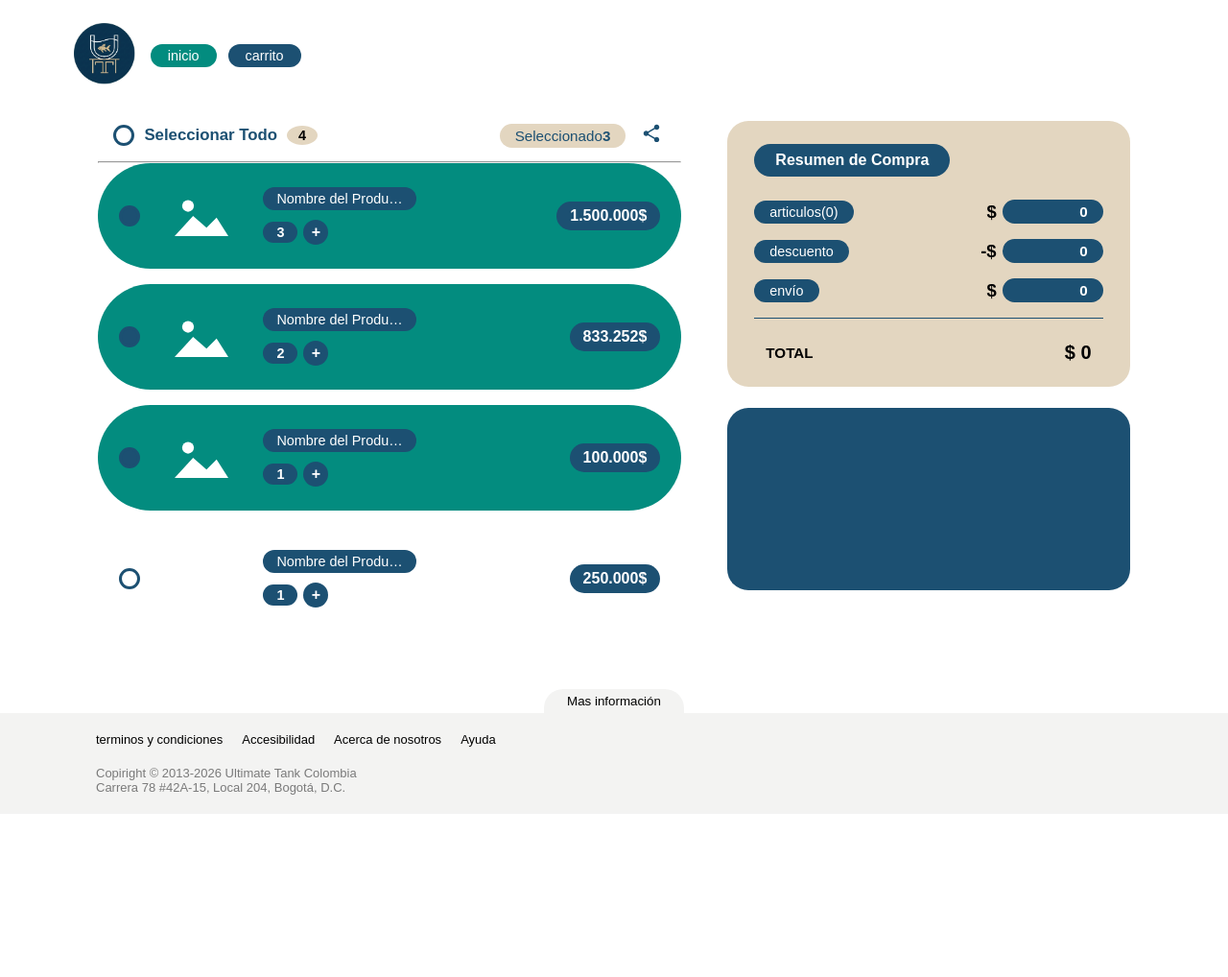
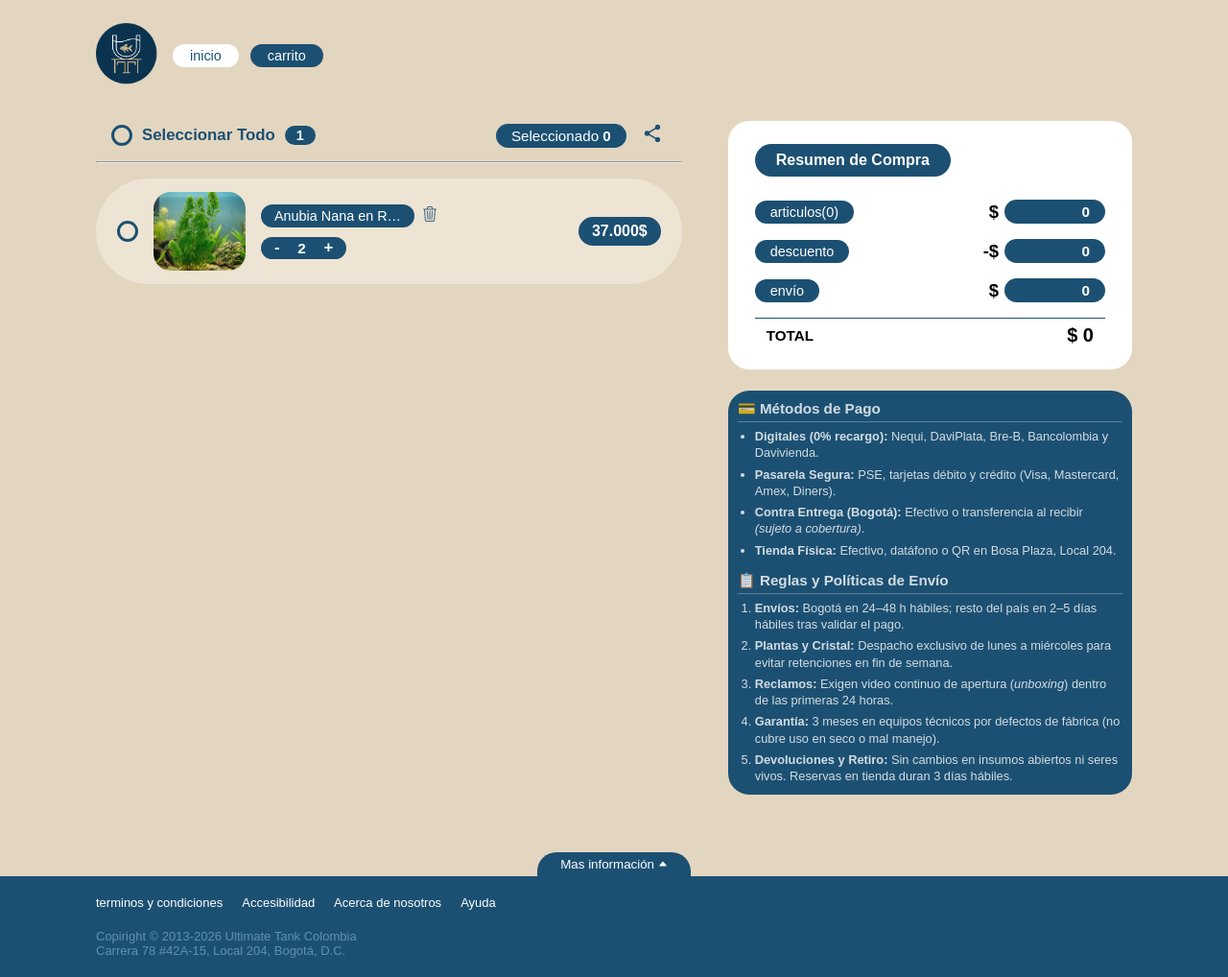
Before and after one commit to DavidGaribello/Proyecto_PaginaWeb-DavidGaribello, a Flask app: page /carrito in a window 1280 px wide. Shown: the whole page at 96% size. Before the commit the page ends 848 px from the top, so only its background shows below. Run offline with Flask 3, Linux system fonts and the light colour scheme; data comes from the database, SQL or seed files in the repository; both versions use the stored data as it was after the commit.

Commit message:
ya casi lo tengo

```diff
--- a/app.py
+++ b/app.py
@@ -1,17 +1,91 @@
 import sqlite3
 from pathlib import Path
-from flask import Flask, redirect, render_template, request, url_for
+from flask import Flask, redirect, render_template, request, url_for, jsonify
 
 app=Flask(__name__)
 BASE_DATOS=Path(__file__).with_name("database.db")
+def get_db():
+    conn = sqlite3.connect(BASE_DATOS)
+    conn.row_factory = sqlite3.Row
+    return conn
 
 @app.get("/")
 def inicio():
     return render_template("index.html")
+@app.route("/api/carrito", methods=["GET"])
+def obtener_carrito():
+    conn = get_db()
+    filas = conn.execute("SELECT * FROM carrito").fetchall()
+    conn.close()
+
+    items = [
+        {
+            "id": fila["id"],
+            "producto_id": fila["producto_id"],
+            "name": fila["nombre"],
+            "price": fila["precio"],
+            "qty": fila["cantidad"],
+            "selected": bool(fila["seleccionado"]),
+            "image": fila["imagen"]
+        }
+        for fila in filas
+    ]
+    return jsonify(items)
+@app.route("/api/carrito/agregar", methods=["POST"])
+def agregar_al_carrito():
+    datos = request.get_json()
+    conn = get_db()
+    cursor = conn.cursor()
+    existente = cursor.execute(
+        "SELECT id, cantidad FROM carrito WHERE producto_id = ?",
+        (str(datos["producto_id"]),)
+    ).fetchone()
+
+    if existente:
+        nueva_cant = existente["cantidad"] + int(datos.get("cantidad", 1))
+        cursor.execute(
+            "UPDATE carrito SET cantidad = ? WHERE id = ?",
+            (nueva_cant, existente["id"])
+        )
+    else:
+        cursor.execute(
+            """INSERT INTO carrito (producto_id, nombre, precio, cantidad, seleccionado, imagen)
+               VALUES (?, ?, ?, ?, 1, ?)""",
+            (
+                str(datos["producto_id"]),
+                datos["nombre"],
+                int(datos["precio"]),
+                int(datos.get("cantidad", 1)),
+                datos["imagen"]
+            )
+        )
+
+    conn.commit()
+    conn.close()
+    return jsonify({"ok": True, "mensaje": "Producto agregado al carrito"})
+@app.route("/api/carrito/<int:item_id>", methods=["PUT"])
+def actualizar_carrito(item_id):
+    datos = request.get_json()
+    conn = get_db()
+    conn.execute(
+        "UPDATE carrito SET cantidad = ?, seleccionado = ? WHERE id = ?",
+        (int(datos["qty"]), int(datos["selected"]), item_id)
+    )
+    conn.commit()
+    conn.close()
+    return jsonify({"ok": True})
+@app.route("/api/carrito/<int:item_id>", methods=["DELETE"])
+def eliminar_del_carrito(item_id):
+    conn = get_db()
+    conn.execute("DELETE FROM carrito WHERE id = ?", (item_id,))
+    conn.commit()
+    conn.close()
+    return jsonify({"ok": True})
 
 @app.get("/carrito")
 def carrito():
     return render_template("shop_cart.html")
+
 @app.get("/registro")
 def mostrar_registro():
     client_id=request.args.get("id",type=int)
@@ -53,7 +127,6 @@ def consult():
     """, (client_id,)
     )
     client=cursor.fetchone()
-    conexion.commit()
     conexion.close()
     if client is None:
         return render_template(
--- a/static/css/style_p.css
+++ b/static/css/style_p.css
@@ -1,38 +1,46 @@
-:root{
+:root {
     --white: #ffffff;
     --main-color: #1c5072;
-    --auxiliary-color:#e3d6c0;
-    --accent-color:#038C7F;
+    --auxiliary-color: #e3d6c0;
+
 }
 
-*{
+* {
     box-sizing: border-box;
-    margin:0;
-    padding:0;
-    font-family:sans-serif;
+    margin: 0;
+    padding: 0;
+    font-family: sans-serif;
 }
-body{
-    background-color: var(--white);
+
+body {
+    background-color: var(--auxiliary-color);
     min-height: 100vh;
-    display:flex;
+    display: flex;
     flex-direction: column;
 }
+
 /* ----ENCABEZADO---- */
-.top-header{
-    display:flex;
+.top-header {
+    display: flex;
     align-items: center;
-    gap:16px;
-    padding: 24px 6%;
+    gap: 16px;
+
+    width: 100%;
+    padding: 24px 100px;
+
 }
-.logo-circle img{
-    width:64px;
+
+.logo-circle img {
+    width: 64px;
     height: 64px;
 }
-.nav-pills{
-    display:flex;
-    gap:12px;
+
+.nav-pills {
+    display: flex;
+    gap: 12px;
 }
-.pill-btn{
+
+.pill-btn {
     text-decoration: none;
     color: var(--white);
     padding: 4px 18px;
@@ -40,83 +48,102 @@ body{
     font-size: 0.9rem;
     font-weight: 500;
 }
-.pill-btn.light{ background-color: var(--accent-color);}
-.pill-btn.active{background-color: var(--main-color);}
 
-.cart-layout{
-    display:grid;
+.pill-btn.light {
+    background-color: var(--white);
+    color: var(--main-color)
+}
+
+.pill-btn.active {
+    background-color: var(--main-color);
+}
+
+.cart-layout {
+    display: grid;
     grid-template-columns: 1.45fr 1fr;
-    gap:48px;
-    padding: 10px 8% 60px 8%;
-    flex:1;
-    max-width:1300px;
-    width:100%;
-    margin:0 auto;
+    gap: 48px;
+    padding: 10px 100px 60px 100px;
+    flex: 1;
+
+    width: 100%;
+
 }
-.selection-bar{
-    display:flex;
+
+.selection-bar {
+    display: flex;
     justify-content: space-between;
     align-items: center;
     padding: 0 16px 12px 16px;
 }
-.select-all-group{
-    display:flex;
+
+.select-all-group {
+    display: flex;
     align-items: center;
-    gap:10px;
-    cursor:pointer;
+    gap: 10px;
+    cursor: pointer;
     user-select: none;
 }
-.custom-radio{
+
+.custom-radio {
     width: 22px;
     height: 22px;
     border-radius: 50%;
     border: 3px solid var(--main-color);
-    display:inline-block;
+    display: inline-block;
     cursor: pointer;
     transition: background-color 0.2s;
-    flex-shrink:0;
+    flex-shrink: 0;
 }
-.custom-radio.checked{
+
+.custom-radio.checked,
+#radio-select-all.checked {
     background-color: var(--main-color);
 }
-.bar-label{
+
+.bar-label {
     font-weight: 700;
     font-size: 1.05rem;
-    color:var(--main-color)
+    color: var(--main-color)
 }
-.count-badge{
-    background-color: var(--auxiliary-color);
-    color:inherit;
-    padding:2px 12px;
-    border-radius: 60%;
+
+.count-badge {
+    background-color: var(--main-color);
+    color: var(--white);
+    padding: 2px 12px;
+    border-radius: 60px;
     font-weight: 700;
     font-size: 0.9rem;
 }
-.selected-info-group{
-    display:flex;
+
+.selected-info-group {
+    display: flex;
     align-items: center;
-    gap:12px;
+    gap: 12px;
 }
-.pill-status{
+
+.pill-status {
+    background-color: var(--main-color);
+    color: var(--white);
+    padding: 4px 16px;
+    border-radius: 60px;
+    font-size: 0.95rem;
+}
+
+.share-btn {
     background-color: var(--auxiliary-color);
     color: var(--main-color);
-    padding:4px 16px;
-    border-radius:60px;
-    font-size:0.95rem;
-}
-.share-btn{
-    background-color: var(--white);
-    color:var(--main-color);
     font-size: 1.25rem;
-    cursor:pointer;
+    cursor: pointer;
     width: 30px;
     height: 30px;
-    border:none;
+    border: none;
 }
+
 .products-list {
     display: flex;
     flex-direction: column;
     gap: 16px;
+    margin-top: 16px;
 }
 
 .product-card {
@@ -125,12 +152,12 @@ body{
     gap: 16px;
     padding: 14px 22px;
     border-radius: 999px;
-    background-color: var(--white);
+    background-color: #eee4d4;
     transition: background-color 0.25s ease;
 }
 
 .product-card.selected {
-    background-color: var(--accent-color);
+    background-color: var(--white);
 }
 
 .product-thumb {
@@ -142,6 +169,13 @@ body{
     justify-content: center;
     overflow: hidden;
     flex-shrink: 0;
+}
+
+.product-img {
+    width: 100%;
+    height: 100%;
+    object-fit: cover;
+    display: block;
 }
 
 .product-details {
@@ -179,12 +213,20 @@ body{
     opacity: 0.85;
 }
 
-.delete-btn:hover { opacity: 1; }
+.delete-btn:hover {
+    opacity: 1;
+}
 
 .qty-controls {
-    display: flex;
+    display: inline-flex;
     align-items: center;
-    gap: 6px;
+    justify-content: space-between;
+    background-color: var(--main-color);
+    color: var(--white);
+    border-radius: 999px;
+    padding: 3px 10px;
+    gap: 12px;
+    width: fit-content;
 }
 
 .qty-badge {
@@ -196,21 +238,28 @@ body{
     font-size: 0.9rem;
 }
 
-.qty-plus-btn {
-    width: 26px;
-    height: 26px;
-    border-radius: 50%;
+.qty-step-btn{
+    background: none;
     border: none;
-    background-color: var(--main-color);
     color: var(--white);
+    font-size: 1.05rem;
     font-weight: 700;
-    font-size: 1rem;
     cursor: pointer;
+    padding: 0 4px;
+    line-height: 1;
     display: flex;
     align-items: center;
     justify-content: center;
 }
 
+
+.qty-value {
+    font-weight: 700;
+    font-size: 0.95rem;
+    min-width: 14px;
+    text-align: center;
+    user-select: none;
+}
 .product-price-pill {
     background-color: var(--main-color);
     color: var(--white);
@@ -231,7 +280,7 @@ body{
 }
 
 .summary-card {
-    background-color: var(--auxiliary-color);
+    background-color: var(--white);
     border-radius: 22px;
     padding: 24px 28px;
 }
@@ -299,23 +348,59 @@ body{
     font-weight: 800;
 }
 
-.total-label { font-size: 0.95rem; }
-.total-value { font-size: 1.25rem; }
+.total-label {
+    font-size: 0.95rem;
+}
+
+.total-value {
+    font-size: 1.25rem;
+}
 
 .promo-box {
     background-color: var(--main-color);
     border-radius: 22px;
-    height: 190px;
+    height: auto;
     width: 100%;
+    color: var(--white);
+    padding: 10px;
+
 }
-.divider-line{
-    border:none;
-    border-top:1.5px solid #1c5072;
-    margin-bottom: 18px;
+
+.politicas-negocio {
+    display: flex;
+    flex-direction: column;
+    gap: 14px;
+}
+
+.politicas-negocio h2 {
+    font-size: 0.95rem;
+    font-weight: 700;
+    margin-bottom: 6px;
+    border-bottom: 1px solid rgba(255, 255, 255, 0.35);
+    padding-bottom: 4px;
+    opacity: 80%;
+}
+
+.politicas-negocio ul,
+.politicas-negocio ol {
+    padding-left: 18px;
+    display: flex;
+    flex-direction: column;
+    gap: 5px;
+    opacity: 80%;
+    font-size: 0.8rem;
+    line-height: 1.35;
+}
+
+.divider-line {
+    border: none;
+    border-top: 1.5px solid #1c5072;
+
 }
 
 
-.footer-section{
+.footer-section {
+    grid-area: footer;
     height: fit-content;
     display: grid;
     grid-template-columns: 1fr;
@@ -333,10 +418,11 @@ body{
 #more-information {
     border: none;
     cursor: pointer;
-    background-color: #F3F3F2;
+    background-color: #1c5072;
     padding: 5px 24px;
     border-top-left-radius: 20px;
     border-top-right-radius: 20px;
+    color: #ffffff;
 }
 
 #more-information.activo .arrow {
@@ -345,14 +431,14 @@ body{
 }
 
 #more-information.activo {
-    background-color: #edecec;
+    background-color: #2b5f82;
 }
 
 #exten-information {
     max-height: 0;
     overflow: hidden;
     transition: max-height 0.4 ease-out, padding 0.4 ease;
-    background-color: #edecec;
+    background-color: #2b5f82;
 
 }
 
@@ -376,18 +462,22 @@ body{
 #grid-cards a:hover {
     text-decoration: underline;
     cursor: pointer;
-
 }
 
 #grid-cards a {
     margin-bottom: 20px;
-    color: #565656;
+    color: #ffffff;
+    ;
     font-size: 15px;
+}
+
+#grid-cards h4 {
+    color: #ffffff;
 }
 
 #basic-information {
     display: flex;
-    background-color: #F3F3F2;
+    background-color: #1c5072;
     padding: 20px 100px 0px;
     gap: 20px;
 }
@@ -395,15 +485,16 @@ body{
 #basic-information a {
     cursor: pointer;
     font-size: 13px;
+    color: #ffffff;
 }
 
 #company {
     padding: 20px 100px 20px;
-    background-color: #F3F3F2;
+    background-color: #1c5072;
 }
 
 #company p {
     margin: 0%;
     font-size: 13px;
-    color: #7a7a7a;
+    color: #6290ae;
 }
--- a/static/js/script_p.js
+++ b/static/js/script_p.js
@@ -1,17 +1,13 @@
-const Info=document.querySelector("#exten-information");
-const bninfo=document.querySelector("#more-information");
+const Info = document.querySelector("#exten-information");
+const bninfo = document.querySelector("#more-information");
 
-bninfo.addEventListener("click",()=>{
+bninfo.addEventListener("click", () => {
     Info.classList.toggle("activo");
     bninfo.classList.toggle("activo");
 });
-// 1. ESTADO INICIAL DEL CARRITO
-let cartItems = [
-    { id: 1, name: "Nombre del Producto 1", price: 500000, qty: 3, selected: true },
-    { id: 2, name: "Nombre del Producto 2", price: 416626, qty: 2, selected: true },
-    { id: 3, name: "Nombre del Producto 3", price: 100000, qty: 1, selected: true },
-    { id: 4, name: "Nombre del Producto 4", price: 250000, qty: 1, selected: false }
-];
+
+// 1. ARREGLO VACÍO (Se llenará desde database.db mediante Flask)
+let cartItems = [];
 
 // Referencias al DOM
 const productsContainer = document.getElementById("products-container");
@@ -22,6 +18,29 @@ const btnSelectAll = document.getElementById("btn-select-all");
 
 // Formateador de moneda con separador de miles (ej: 2.333.252)
 const formatNumber = (num) => new Intl.NumberFormat("es-CO").format(num);
+
+// Carga inicial de productos desde la base de datos
+async function cargarCarrito() {
+    try {
+        const respuesta = await fetch("/api/carrito");
+        cartItems = await respuesta.json();
+        renderCart();
+    } catch (error) {
+        console.error("Error al cargar el carrito:", error);
+    }
+}
+
+// Sincroniza cambios de cantidad o selección con SQLite
+async function sincronizarItem(item) {
+    await fetch(`/api/carrito/${item.id}`, {
+        method: "PUT",
+        headers: { "Content-Type": "application/json" },
+        body: JSON.stringify({
+            qty: item.qty,
+            selected: item.selected
+        })
+    });
+}
 
 // 2. FUNCIÓN DE RENDERIZADO PRINCIPAL
 function renderCart() {
@@ -36,24 +55,23 @@ function renderCart() {
                   onclick="toggleSelect(${item.id})"></span>
 
             <div class="product-thumb">
-                <!-- Placeholder SVG idéntico a la imagen -->
-                <svg width="70" height="56" viewBox="0 0 80 64">
-                    <circle cx="24" cy="20" r="7" fill="#ffffff"/>
-                    <path d="M8 56 L30 32 L46 46 L58 34 L72 56 Z" fill="#ffffff"/>
-                </svg>
+                <img src="${item.image}" alt="${item.name}" class="product-img">
             </div>
 
             <div class="product-details">
                 <div class="title-row">
                     <span class="product-name-pill" title="${item.name}">${item.name}</span>
                     <button class="delete-btn" onclick="deleteItem(${item.id})" title="Eliminar">
-                        <i class="bi bi-trash"></i>
+                        <svg xmlns="http://www.w3.org/2000/svg" width="16" height="16" fill="currentColor" class="bi bi-trash3" viewBox="0 0 16 16">
+                         <path d="M6.5 1h3a.5.5 0 0 1 .5.5v1H6v-1a.5.5 0 0 1 .5-.5M11 2.5v-1A1.5 1.5 0 0 0 9.5 0h-3A1.5 1.5 0 0 0 5 1.5v1H1.5a.5.5 0 0 0 0 1h.538l.853 10.66A2 2 0 0 0 4.885 16h6.23a2 2 0 0 0 1.994-1.84l.853-10.66h.538a.5.5 0 0 0 0-1zm1.958 1-.846 10.58a1 1 0 0 1-.997.92h-6.23a1 1 0 0 1-.997-.92L3.042 3.5zm-7.487 1a.5.5 0 0 1 .528.47l.5 8.5a.5.5 0 0 1-.998.06L5 5.03a.5.5 0 0 1 .47-.53Zm5.058 0a.5.5 0 0 1 .47.53l-.5 8.5a.5.5 0 1 1-.998-.06l.5-8.5a.5.5 0 0 1 .528-.47M8 4.5a.5.5 0 0 1 .5.5v8.5a.5.5 0 0 1-1 0V5a.5.5 0 0 1 .5-.5"/>
+                        </svg>
                     </button>
                 </div>
 
                 <div class="qty-controls">
-                    <span class="qty-badge">${item.qty}</span>
-                    <button class="qty-plus-btn" onclick="incrementQty(${item.id})" title="Agregar unidad">+</button>
+                    <button class="qty-step-btn" onclick="decrementQty(${item.id})" title="Restar unidad">-</button>
+                    <span class="qty-value">${item.qty}</span>
+                    <button class="qty-step-btn" onclick="incrementQty(${item.id})" title="Agregar unidad">+</button>
                 </div>
             </div>
 
@@ -70,33 +88,50 @@ function renderCart() {
     updateSummary();
 }
 
-// 3. INTERACCIONES DEL USUARIO
-function toggleSelect(id) {
+// 3. INTERACCIONES DEL USUARIO (Sincronizadas con SQLite)
+async function toggleSelect(id) {
     const item = cartItems.find(p => p.id === id);
     if (item) {
         item.selected = !item.selected;
         renderCart();
+        await sincronizarItem(item);
     }
 }
 
-function incrementQty(id) {
+async function incrementQty(id) {
     const item = cartItems.find(p => p.id === id);
     if (item) {
         item.qty += 1;
         renderCart();
+        await sincronizarItem(item);
     }
 }
 
-function deleteItem(id) {
+async function decrementQty(id) {
+    const item = cartItems.find(p => p.id === id);
+    if (item && item.qty > 1) {
+        item.qty -= 1;
+        renderCart();
+        await sincronizarItem(item);
+    }
+}
+
+async function deleteItem(id) {
     cartItems = cartItems.filter(p => p.id !== id);
     renderCart();
+    await fetch(`/api/carrito/${id}`, { method: "DELETE" });
 }
 
 // Botón "Seleccionar Todo"
-btnSelectAll.addEventListener("click", () => {
+btnSelectAll.addEventListener("click", async () => {
     const allSelected = cartItems.length > 0 && cartItems.every(item => item.selected);
-    cartItems.forEach(item => item.selected = !allSelected);
+    const newState = !allSelected;
+
+    cartItems.forEach(item => item.selected = newState);
+    radioSelectAll.classList.toggle("checked", newState);
     renderCart();
+
+    await Promise.all(cartItems.map(item => sincronizarItem(item)));
 });
 
 // 4. ACTUALIZACIÓN DE CONTADORES Y TOTALES
@@ -123,9 +158,9 @@ function updateSummary() {
     // Subtotal en dinero
     const subtotal = selectedItems.reduce((acc, item) => acc + (item.price * item.qty), 0);
 
-    // Lógica de ejemplo para descuentos y envío
-    const discount = subtotal > 0 ? 115000 : 0;
-    const shipping = subtotal > 0 ? 15000 : 0;
+    const porcentaje = 0.10;
+    const discount = Math.round(subtotal * porcentaje);
+    const shipping = subtotal > 0 ? 6000 : 0;
     const total = Math.max(0, subtotal - discount + shipping);
 
     document.getElementById("summary-qty").textContent = totalUnits;
@@ -135,5 +170,5 @@ function updateSummary() {
     document.getElementById("summary-total").textContent = `$ ${formatNumber(total)}`;
 }
 
-// Inicializar vista al cargar
-renderCart();
+// Inicializar vista pidiendo los datos a database.db
+cargarCarrito();
--- a/templates/shop_cart.html
+++ b/templates/shop_cart.html
@@ -1,5 +1,6 @@
 <!DOCTYPE html>
 <html lang="es">
+
 <head>
     <meta charset="UTF-8">
     <meta name="viewport" content="width=device-width, initial-scale=1.0">
@@ -7,6 +8,7 @@
     <link= rel="stylesheet" href="https://cdn.jsdelivr.net/npm/bootstrap@6.0.0-alpha.1/dist/css/bootstrap.min.css">
         <script src="{{url_for('static',filename='js/script_p.js')}}" defer></script>
 </head>
+
 <body>
     <header class="top-header">
         <div class="logo-circle">
@@ -21,15 +23,16 @@
         <section class="cart-items-section">
             <div class="selection-bar">
                 <div class="select-all-group" id="btn-select-all">
-                        <span class="custom-radio"id="radio-select"></span>
+                    <span class="custom-radio" id="radio-select-all"></span>
                     <span class="bar-label">Seleccionar Todo</span>
                     <span class="count-badge" id="total-items-badge"></span>
                 </div>
                 <div class="selected-info-group">
-                        <span class="pill-status">Seleccionado<strong id="selected-count-badge">0</strong></span>
+                    <span class="pill-status">Seleccionado <strong id="selected-count-badge">0</strong></span>
                     <button class="icon-btn share-btn" title="Compartir carrito">
                         <svg width="22" height="22" viewBox="0 0 24 24" fill="currentColor">
-                            <path d="M18 16.08c-.76 0-1.44.3-1.96.77L8.91 12.7c.05-.23.09-.46.09-.7s-.04-.47-.09-.7l7.05-4.11c.54.5 1.25.81 2.04.81 1.66 0 3-1.34 3-3s-1.34-3-3-3-3 1.34-3 3c0 .24.04.47.09.7L8.04 9.81C7.5 9.31 6.79 9 6 9c-1.66 0-3 1.34-3 3s1.34 3 3 3c.79 0 1.5-.31 2.04-.81l7.12 4.16c-.05.21-.08.43-.08.65 0 1.61 1.31 2.92 2.92 2.92s2.92-1.31 2.92-2.92c0-1.61-1.31-2.92-2.92-2.92z"/>
+                            <path
+                                d="M18 16.08c-.76 0-1.44.3-1.96.77L8.91 12.7c.05-.23.09-.46.09-.7s-.04-.47-.09-.7l7.05-4.11c.54.5 1.25.81 2.04.81 1.66 0 3-1.34 3-3s-1.34-3-3-3-3 1.34-3 3c0 .24.04.47.09.7L8.04 9.81C7.5 9.31 6.79 9 6 9c-1.66 0-3 1.34-3 3s1.34 3 3 3c.79 0 1.5-.31 2.04-.81l7.12 4.16c-.05.21-.08.43-.08.65 0 1.61 1.31 2.92 2.92 2.92s2.92-1.31 2.92-2.92c0-1.61-1.31-2.92-2.92-2.92z" />
                         </svg>
                     </button>
                 </div>
@@ -75,14 +78,51 @@
                     <span class="total-value" id="summary-total">$ 0</span>
                 </div>
             </div>
-                <div class="promo-box"></div>
+            <div class="promo-box">
+                <section class="politicas-negocio" id="metodos-pago-politicas">
+                    <article class="politicas-negocio__bloque">
+                        <h2 class="politicas-negocio__titulo">💳 Métodos de Pago</h2>
+                        <ul class="politicas-negocio__lista">
+                            <li><strong>Digitales (0% recargo):</strong> Nequi, DaviPlata, Bre-B, Bancolombia y
+                                Davivienda.</li>
+                            <li><strong>Pasarela Segura:</strong> PSE, tarjetas débito y crédito (Visa, Mastercard,
+                                Amex, Diners).</li>
+                            <li><strong>Contra Entrega (Bogotá):</strong> Efectivo o transferencia al recibir
+                                <em>(sujeto a cobertura)</em>.</li>
+                            <li><strong>Tienda Física:</strong> Efectivo, datáfono o QR en Bosa Plaza, Local 204.</li>
+                        </ul>
+                    </article>
+
+                    <article class="politicas-negocio__bloque">
+                        <h2 class="politicas-negocio__titulo">📋 Reglas y Políticas de Envío</h2>
+                        <ol class="politicas-negocio__lista-numerada">
+                            <li><strong>Envíos:</strong> Bogotá en 24–48 h hábiles; resto del país en 2–5 días hábiles
+                                tras validar el pago.</li>
+                            <li><strong>Plantas y Cristal:</strong> Despacho exclusivo de lunes a miércoles para evitar
+                                retenciones en fin de semana.</li>
+                            <li><strong>Reclamos:</strong> Exigen video continuo de apertura (<em>unboxing</em>) dentro
+                                de las primeras 24 horas.</li>
+                            <li><strong>Garantía:</strong> 3 meses en equipos técnicos por defectos de fábrica (no cubre
+                                uso en seco o mal manejo).</li>
+                            <li><strong>Devoluciones y Retiro:</strong> Sin cambios en insumos abiertos ni seres vivos.
+                                Reservas en tienda duran 3 días hábiles.</li>
+                        </ol>
+                    </article>
+
+                </section>
+            </div>
         </aside>
     </main>
     <footer class="footer-section">
         <div id="button">
 
-                <button id="more-information" type="button">Mas información<span class="arrow"><i
-                            class="bi bi-caret-up-fill"></i></span></button>
+            <button id="more-information" type="button">Mas información<span class="arrow">
+                    <svg xmlns="http://www.w3.org/2000/svg" width="10" height="10" fill="currentColor"
+                        class="bi bi-caret-up-fill" viewBox="0 0 16 16">
+                        <path
+                            d="m7.247 4.86-4.796 5.481c-.566.647-.106 1.659.753 1.659h9.592a1 1 0 0 0 .753-1.659l-4.796-5.48a1 1 0 0 0-1.506 0z" />
+                    </svg>
+                </span></button>
         </div>
         <div id="exten-information">
             <div id="grid-cards">
@@ -131,4 +171,5 @@
         </div>
     </footer>
 </body>
+
 </html>
```
Also changed, not shown: init_db.py (+11 -0 lines), static/css/style.css (+22 -12 lines), static/js/script.js (+38 -0 lines), templates/index.html (+55 -53 lines), database.db. Lines whose indentation alone changed are shown as unchanged.
